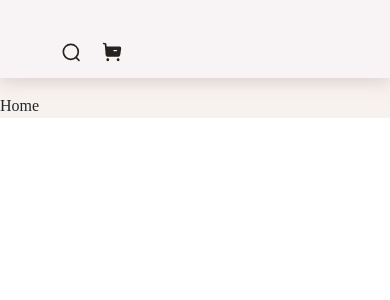
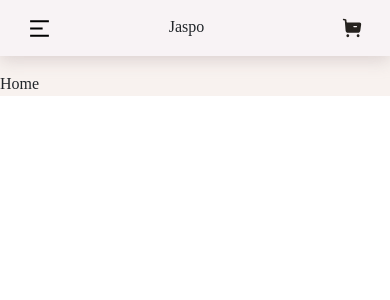
Before and after one commit to PRIYAK76/ecom-Task, a React (Create React App) app in the folder task-ecomwebsite/: page /home in a window 390 px wide. Shown: the top 300 px of the page. Built offline with nearby package versions, Linux system fonts and the light colour scheme; a web font is replaced by a local one.

Commit message:
mobile nav changes and product page changes

```diff
--- a/task-ecomwebsite/src/components/Navbar/Navbar.css
+++ b/task-ecomwebsite/src/components/Navbar/Navbar.css
@@ -1068,6 +1068,7 @@ nav {
   .mega_menu .mega_menu_item {
     width: 100%;
   }
+
 }
 
 .nav-items {
@@ -1080,6 +1081,9 @@ nav {
   color: #26221f;
 }
 
+.css-1086bdv-MuiPaper-root-MuiAccordion-root {
+  box-shadow: none !important;
+}
 .tab-menu {
   width: 450px !important;
 }
--- a/task-ecomwebsite/src/components/Navbar/Navbar.js
+++ b/task-ecomwebsite/src/components/Navbar/Navbar.js
@@ -9,25 +9,42 @@ import AccordionSummary from "@mui/material/AccordionSummary";
 import AccordionDetails from "@mui/material/AccordionDetails";
 import { IoIosArrowDown } from "react-icons/io";
 import menu from "../../datas/mobiledata.json";
+import { RiMenu2Line } from "react-icons/ri";
 import "./Navbar.css";
+
 const Navbar1 = () => {
   return (
     <div>
       <nav>
         <div class="container">
           <div class="row justify-content-between mobile_btn">
-            <div class="col-4">
-              <div>
+            <div class="col d-flex justify-content-between">
+
                 <button
                   className="ham-menu"
                   data-bs-toggle="offcanvas"
                   data-bs-target="#demo"
                 >
-                  <i class="fas fa-bars hamburger-icon"></i>
+                 <RiMenu2Line size={25} />
                 </button>
-              </div>
+                <div>Jaspo</div>
+              <NavLink to="/addtocart">
+                  <svg
+                    class="mobmenu-icons"
+                    xmlns="http://www.w3.org/2000/svg"
+                    width="22"
+                    height="22"
+                    viewBox="0 0 24 24"
+                    fill="none"
+                  >
+                    <path
+                      d="M7.42729 18.9078C8.25664 18.9078 8.93611 19.6018 8.93611 20.459C8.93611 21.306 8.25664 22 7.42729 22C6.58794 22 5.90847 21.306 5.90847 20.459C5.90847 19.6018 6.58794 18.9078 7.42729 18.9078ZM18.6685 18.9078C19.4979 18.9078 20.1774 19.6018 20.1774 20.459C20.1774 21.306 19.4979 22 18.6685 22C17.8292 22 17.1497 21.306 17.1497 20.459C17.1497 19.6018 17.8292 18.9078 18.6685 18.9078ZM2.88103 2.00871L5.26418 2.37507C5.60391 2.43732 5.85372 2.72204 5.88369 3.06902L6.07354 5.35496C6.10352 5.68254 6.36332 5.92746 6.68307 5.92746H20.1776C20.7871 5.92746 21.1868 6.14177 21.5865 6.6112C21.9861 7.08064 22.0561 7.75417 21.9662 8.36546L21.0169 15.06C20.837 16.3469 19.7579 17.2949 18.4889 17.2949H7.58736C6.2584 17.2949 5.15926 16.255 5.04934 14.9079L4.13006 3.78337L2.62124 3.51804C2.22155 3.44661 1.94176 3.04861 2.01171 2.6404C2.08166 2.22301 2.47135 1.94646 2.88103 2.00871ZM16.8901 9.70233H14.1223C13.7026 9.70233 13.3729 10.0391 13.3729 10.4677C13.3729 10.8861 13.7026 11.2331 14.1223 11.2331H16.8901C17.3098 11.2331 17.6395 10.8861 17.6395 10.4677C17.6395 10.0391 17.3098 9.70233 16.8901 9.70233Z"
+                      fill="#26221F"
+                    />
+                  </svg>
+                </NavLink>
             </div>
-            <div class="col-4 text-end">
+            {/* <div class="col-4 text-end">
               <button className="ham-menu">
                 <svg
                   class="mobmenu-icons"
@@ -69,7 +86,7 @@ const Navbar1 = () => {
                   </svg>
                 </NavLink>
               </button>
-            </div>
+            </div> */}
             <div>
               <div class="offcanvas offcanvas-start mob-navmenu" id="demo">
                 <div class="offcanvas-header1">
@@ -90,7 +107,7 @@ const Navbar1 = () => {
                         aria-controls="panel1-content"
                         id="panel1-header"
                       >
-                        {i.name}
+                        <NavLink to={i.navlink}>{i.name}</NavLink>
                       </AccordionSummary>
                       <AccordionDetails>
                         {i.subMenu.map((ikk) => (
--- a/task-ecomwebsite/src/datas/mobiledata.json
+++ b/task-ecomwebsite/src/datas/mobiledata.json
@@ -1,6 +1,7 @@
 [
   {
     "name": "Men",
+    "navlink":"/men",
     "subMenu": [
       {
         "title": "Topwear",
@@ -44,6 +45,7 @@
 
   {
     "name": "Women",
+    "navlink":"/women",
     "subMenu": [
       {
         "title": "Indian & Fusion Wear",
@@ -88,6 +90,7 @@
 
   {
     "name": "Kids",
+    "navlink":"/kids",
     "subMenu": [
       {
         "title": "Boys Clothing",
--- a/task-ecomwebsite/src/pages/collections/men/Men.js
+++ b/task-ecomwebsite/src/pages/collections/men/Men.js
@@ -18,11 +18,14 @@ const Men = () => {
     return (
         <Layout>
 
+          {data.productsimg
+        .filter((item) => item.name === "men")
+        .map((items) => (
           <div className='product-card-filter-page'>
-                {data.products.map((product) => (
+            {items.ProductsDetails.map((product) => (
               <div className="product-card">
                 <button className="image-btn">
-                      <NavLink to={`/products/${product.productId}`}>
+                  <NavLink to={`/products/${product.productId}`} >
                     <img
                       src={product.searchImage}
                       className="product-cart-image"
@@ -30,7 +33,6 @@ const Men = () => {
                     />
                   </NavLink>
                 </button>
-
                 <span>
                   <IoMdHeartEmpty size={27} className="wishlist-icon" />
 
@@ -38,7 +40,7 @@ const Men = () => {
                 </span>
 
                 <h1 className="product-card-name1 mt-2 text-center fw-bold">
-                      {product.productName.substring(11, 30)}
+                  {product?.productName?.substring(11, 30)}
                 </h1>
 
 
@@ -50,7 +52,7 @@ const Men = () => {
                       <Stack spacing={1}>
                         <Rating
                           name="size-small"
-                            defaultValue={product.rating.toFixed(2)}
+                          defaultValue={product?.rating?.toFixed(2)}
                           precision={0.5}
                           readOnly
                           size="small"
@@ -62,11 +64,10 @@ const Men = () => {
                     <BsFillCartPlusFill size={25} />
                   </div>
                 </div>
-
-
               </div>
             ))}
           </div>
+        ))}
         </Layout>
     )
 }
--- a/task-ecomwebsite/src/pages/collections/women/Women.js
+++ b/task-ecomwebsite/src/pages/collections/women/Women.js
@@ -18,8 +18,9 @@ const Women = () => {
 
   return (
     <Layout>
-      <div >
-        {data.productsimg.map((items) => (
+      {data.productsimg
+        .filter((item) => item.name === "women")
+        .map((items) => (
           <div className='product-card-filter-page'>
             {items.ProductsDetails.map((product) => (
               <div className="product-card">
@@ -67,7 +68,6 @@ const Women = () => {
             ))}
           </div>
         ))}
-      </div>
     </Layout>
   )
 }
```
Also changed, not shown: task-ecomwebsite/src/pages/Product Page/ProductPage.js (+13 -68 lines), task-ecomwebsite/src/datas/myntra.json. Lines whose indentation alone changed are shown as unchanged.
